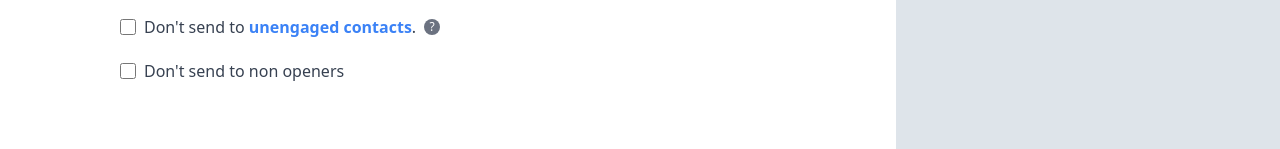
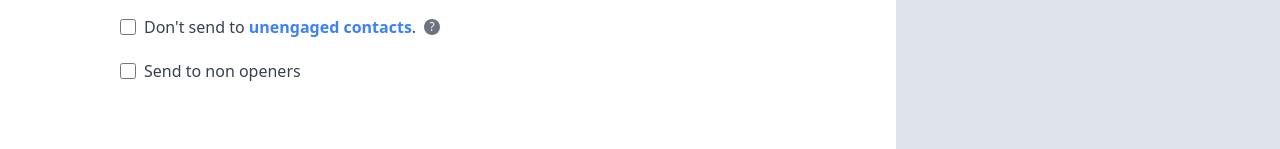
Before and after one commit to Imiss-U1025/HubSpotExample, a React (Create React App) app in the folder frontend/: page / in a window 1280 px wide. Shown: the part 443-592 px from the top of the page. Built offline with nearby package versions, Linux system fonts and the light colour scheme.

Commit message:
fix text

```diff
--- a/frontend/src/pages/SendSchedule.js
+++ b/frontend/src/pages/SendSchedule.js
@@ -45,7 +45,7 @@ const SendSchedule = () => {
         className="form-checkbox h-4 w-4 text-blue-500 border-blue-500 rounded focus:ring-blue-500 focus:border-blue-500"
         onClick={handleCheckboxNonOpeners}
         />
-        <span className="ml-2 text-gray-700">Don't send to non openers </span>
+        <span className="ml-2 text-gray-700">Send to non openers </span>
       </label>
       { nonOpeners && <div>
         <span className='text-lg font-semibold'>Subject Line</span> <span className='text-sm'>(Recommended to choose a new Subject Line)*</span>
```
